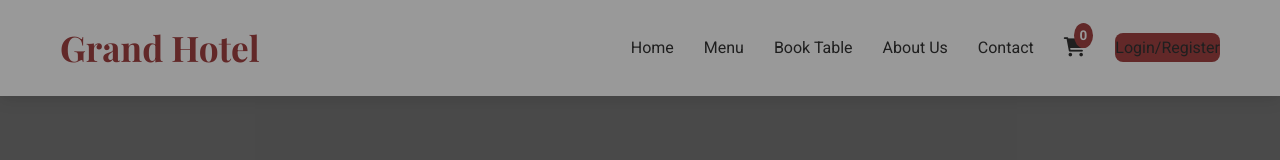
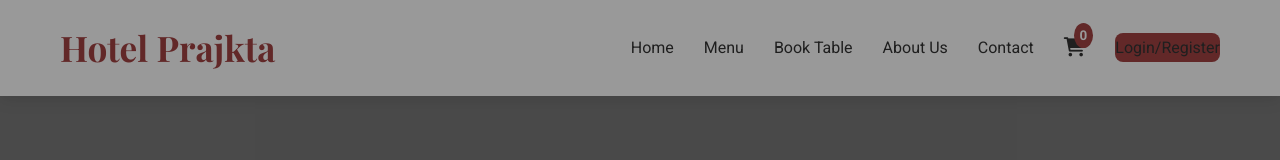
Before and after one commit to pranavbari9797/Grand-Hotel, a plain HTML site: page index.html in a window 1280 px wide. Shown: the top 160 px of the page. Drawn offline with nearby package versions, Linux system fonts and the light colour scheme; placeholder pictures from the web are drawn by us.

Commit message:
Update index.html

```diff
--- a/index.html
+++ b/index.html
@@ -11,7 +11,7 @@
 <body>
     <header class="main-header">
         <nav class="navbar container">
-            <a href="index.html" class="logo">Grand Hotel</a>
+            <a href="index.html" class="logo">Hotel Prajkta</a>
             <ul class="nav-links">
                 <li><a href="#home">Home</a></li>
                 <li><a href="#menu">Menu</a></li>
```
